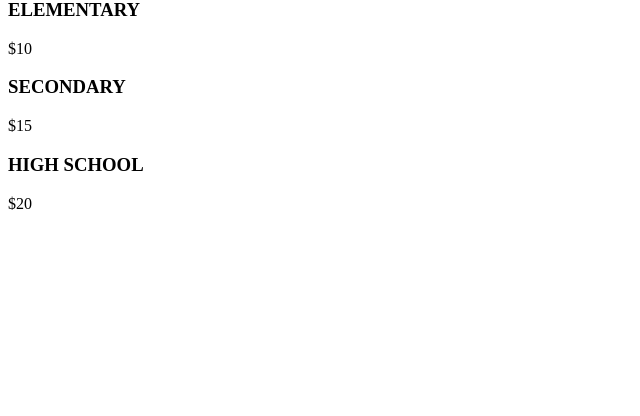
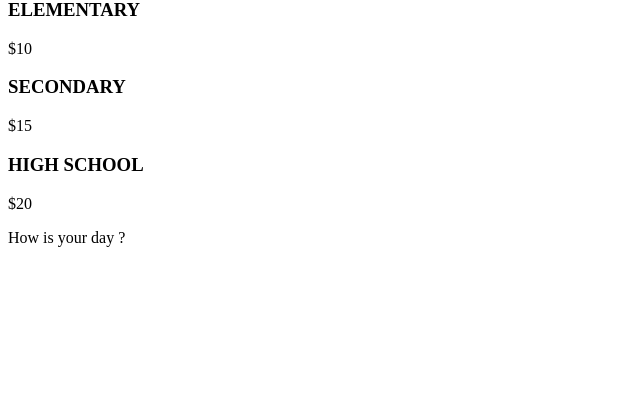
Before and after one commit to leonardophan2012/STUDYING-WEB, a Flask app: page / in a window 1280 px wide. Shown: the part 290-706 px from the top of the page, without its empty margins (0-640 px from the left). Run offline with Flask 3, Linux system fonts and the light colour scheme.

Commit message:
change the index

```diff
--- a/templates/index.html
+++ b/templates/index.html
@@ -56,7 +56,7 @@
                 <h3>HIGH SCHOOL</h3>
                 <p>$20</p>
             </div>
-
+        How is your day ?
         </section>
 
     </main>
```
